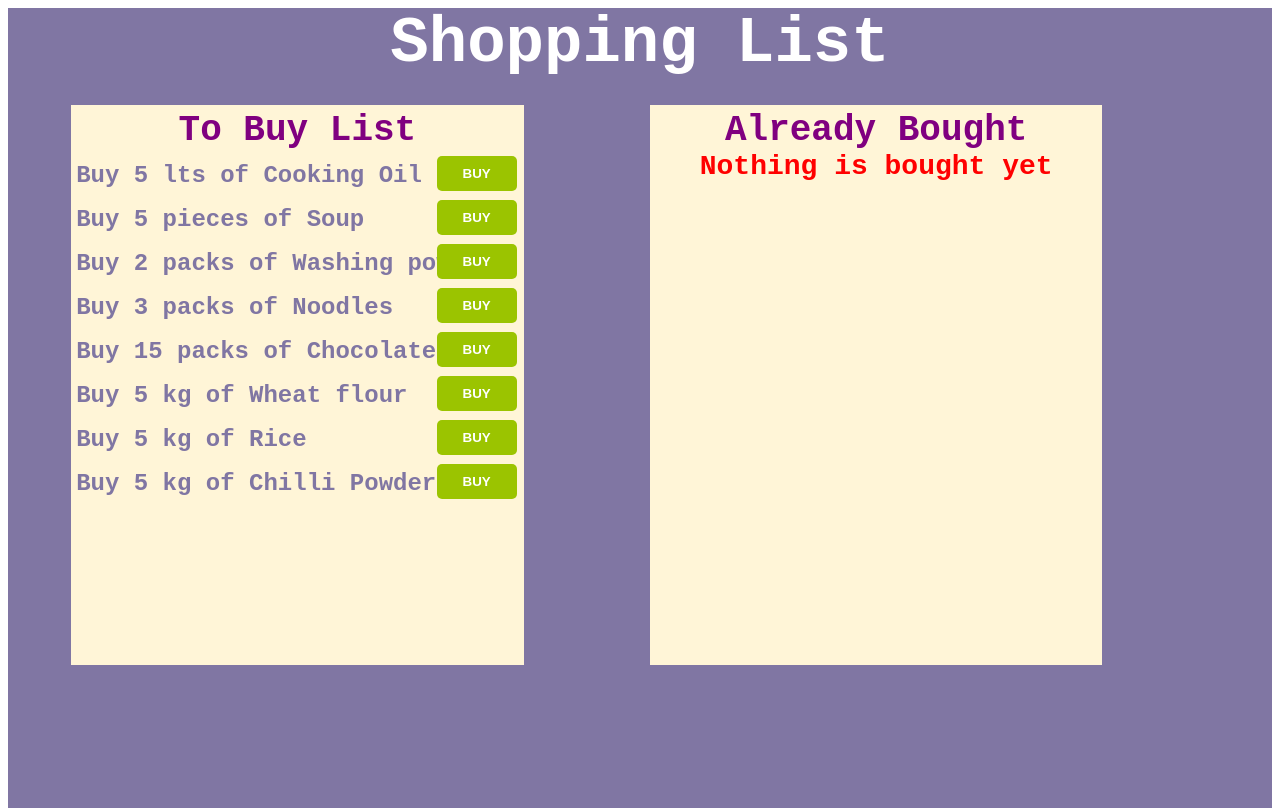
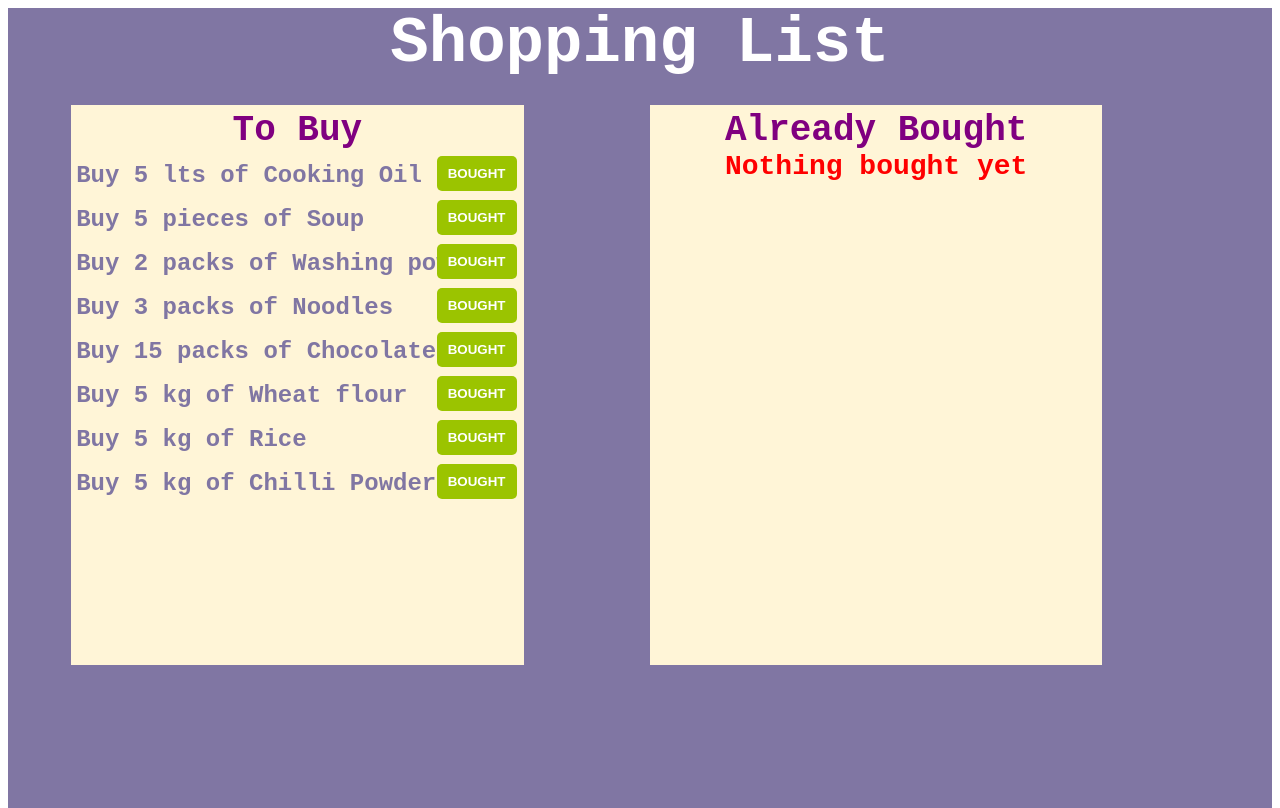
Before and after one commit to shreyasbhs/shreyasbhs.github.io, a plain HTML site: page module2-solution/index.htm in a window 1280 px wide. Drawn offline with Linux system fonts and the light colour scheme.

Commit message:
assignment 2 finished

```diff
--- a/module2-solution/index.htm
+++ b/module2-solution/index.htm
@@ -10,15 +10,15 @@
     <div class="wrapper">
         <h1 style = "font-size: 4rem; color:white;">Shopping List</h1>
     <div class="column tobuy" ng-controller = 'buy as buy'>
-        <h2>To Buy List</h2>
+        <h2>To Buy </h2>
         <div class = "message" ng-show = 'buy.buylist.length === 0' style = 'color:green'>
-            Nothing to buy
+            Everything is bought!!!
            </div>
         <ul>
 
             <li ng-repeat = 'item in buy.buylist'>
                 Buy {{item.quantity}} of {{item.name}}
-                <button ng-click = 'buy.buyit($index)'>BUY</button>
+                <button ng-click = 'buy.buyit($index)'>BOUGHT</button>
             </li>
             </ul>
 
@@ -27,7 +27,7 @@
     <div class="column bought" ng-controller = 'bought as bought'>
         <h2>Already Bought</h2>
         <div class = "message" ng-show = 'bought.boughtItems.length === 0' style = 'color:red'>
-            Nothing is bought yet</div>
+            Nothing bought yet</div>
         <ul>
                  <li ng-repeat = 'item in bought.boughtItems'>
                  Bought {{item.quantity}} of {{item.name}}
```
